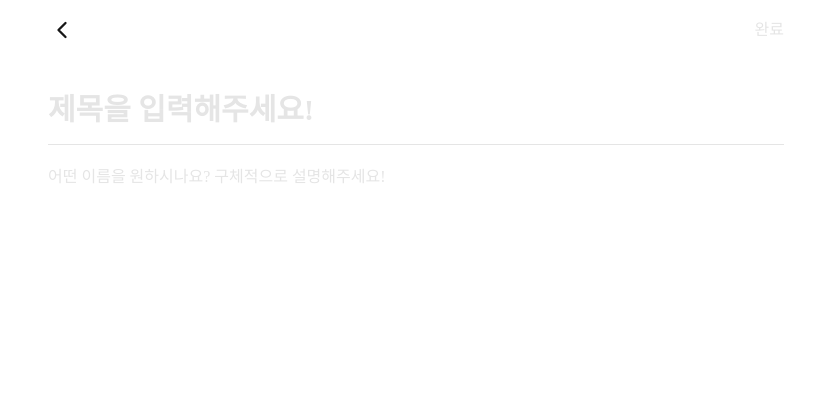
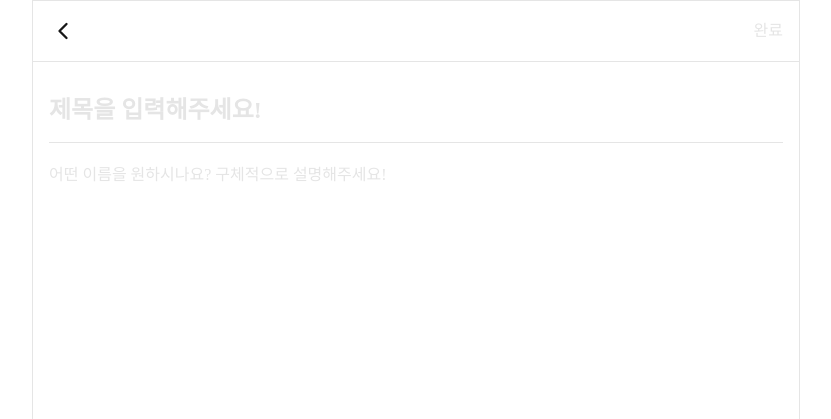
Before and after one commit to e-tae-hyeon/ireumnaelreum, a Next.js app: page /write in a window 1280 px wide. Shown: the top 419 px of the page, without its empty margins (224-1055 px from the left). Built offline with nearby package versions, Linux system fonts and the light colour scheme; no server answers; a web font is replaced by a local one.

Commit message:
Style: 추가 write page border

```diff
--- a/src/components/Write/WriteForm/index.tsx
+++ b/src/components/Write/WriteForm/index.tsx
@@ -19,7 +19,7 @@ function WriteForm() {
         placeholder="제목을 입력해주세요!"
         value={form.title}
         onChange={onChange}
-        className="py-4 border-b outline-none h2 placeholder:text-neutral-200 border-neutral-200"
+        className="py-4 border-b outline-none h3 placeholder:text-neutral-200 border-neutral-200"
       />
       <TextareaAutosize
         name="body"
--- a/src/pages/write/index.tsx
+++ b/src/pages/write/index.tsx
@@ -5,10 +5,14 @@ import React from "react";
 function WritePage() {
   return (
     <Layout width="narrow">
-      <WriteHeader />
-      <main className="flex flex-col gap-12 p-4">
-        <WriteForm />
-      </main>
+      <div className="h-screen border border-neutral-200">
+        <div className="border-b border-neutral-200">
+          <WriteHeader />
+        </div>
+        <main className="flex flex-col gap-12 p-4 ">
+          <WriteForm />
+        </main>
+      </div>
     </Layout>
   );
 }
```
